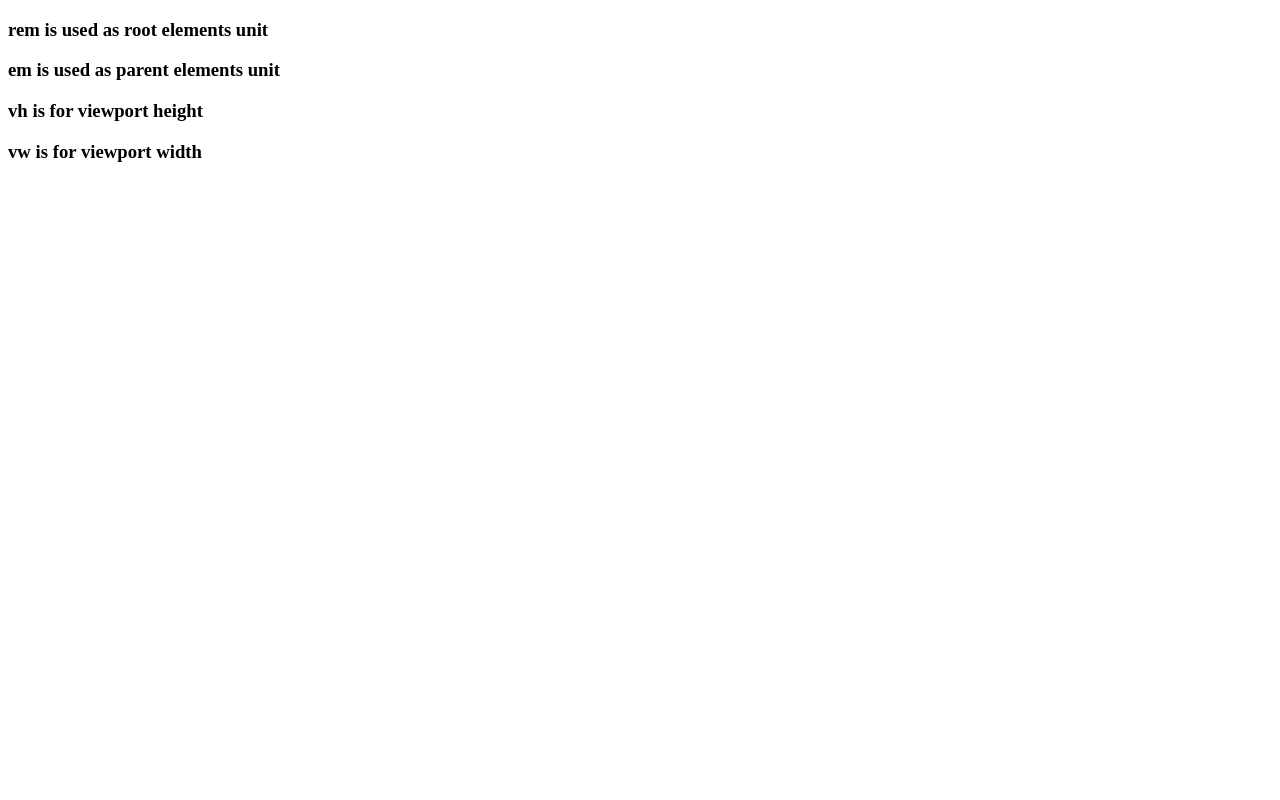
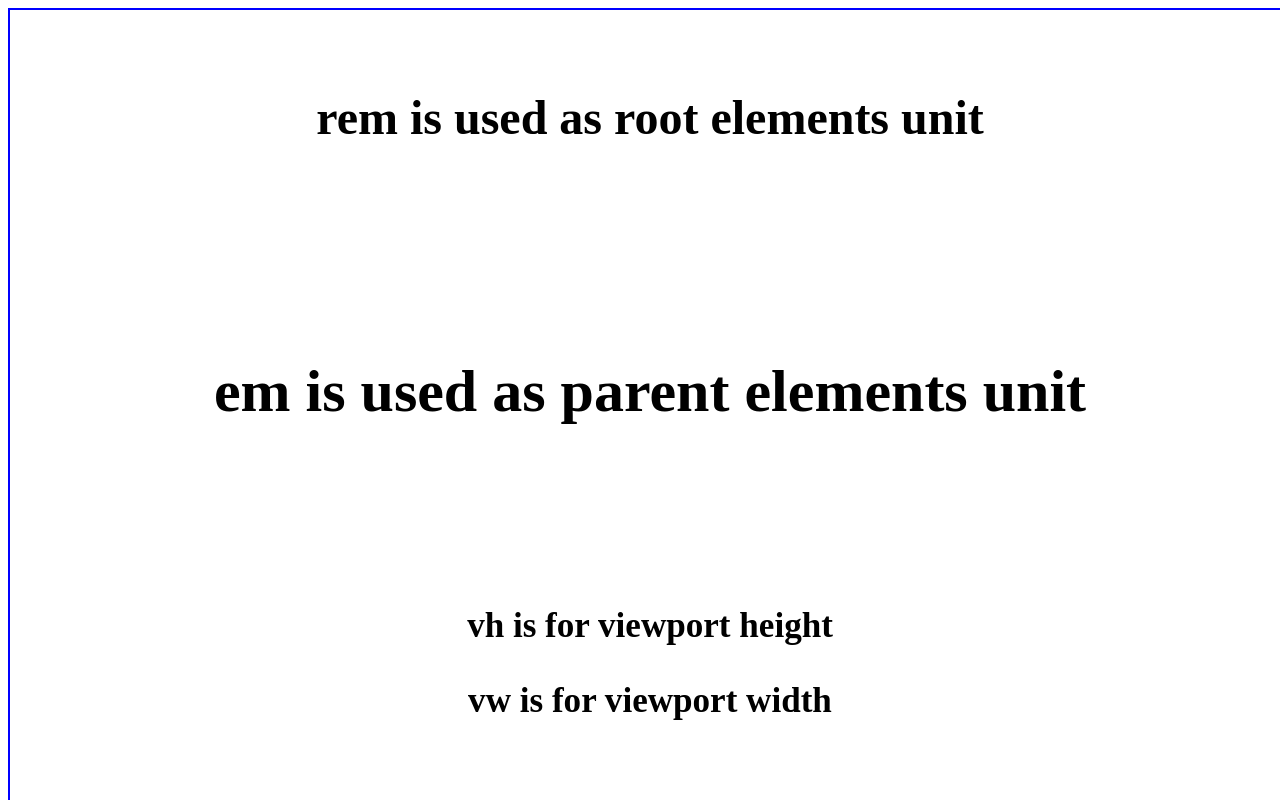
Before and after one commit to sonali109m/html-basics, a plain HTML site: page units.html in a window 1280 px wide. Shown: the top 800 px of the page. Drawn offline with Linux system fonts and the light colour scheme.

Commit message:
unites and viewport.

```diff
--- a/units.html
+++ b/units.html
@@ -4,11 +4,33 @@
     <meta charset="UTF-8">
     <meta name="viewport" content="width=device-width, initial-scale=1.0">
     <title>Document</title>
+    <style>
+        .container{
+            text-align: center;
+            font-size: 30px;
+            border: 2px solid blue;
+            /* width: 400px; */
+            /* height: 300px; */
+            width: 100vw;
+            height:120vh;
+        }
+        #first{
+            font-size: 3rem;
+            padding: 2rem;
+        }
+        #second{
+            font-size: 2em;
+            padding: 2em;
+        }
+
+    </style>
 </head>
 <body>
-    <h3>rem is used as root elements unit</h3>
-    <h3>em is used as parent elements unit</h3>
-    <h3>vh is for viewport height</h3>
-    <h3>vw is for viewport width</h3>
+    <div class="container">
+        <h3 id="first">rem is used as root elements unit</h3>
+        <h3 id="second">em is used as parent elements unit</h3>
+        <h3 id="3rd">vh is for viewport height</h3>
+        <h3 id="4th">vw is for viewport width</h3>
+    </div>
 </body>
 </html>
```
